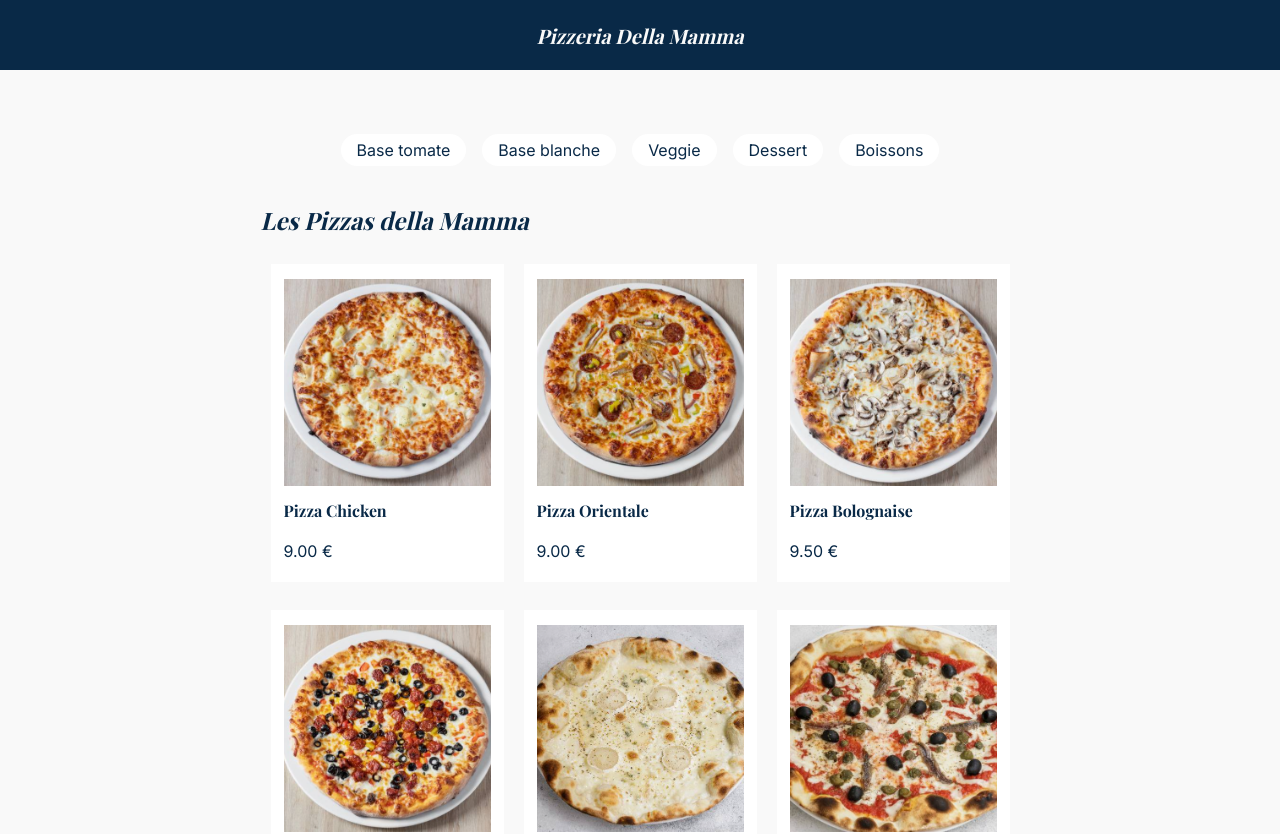
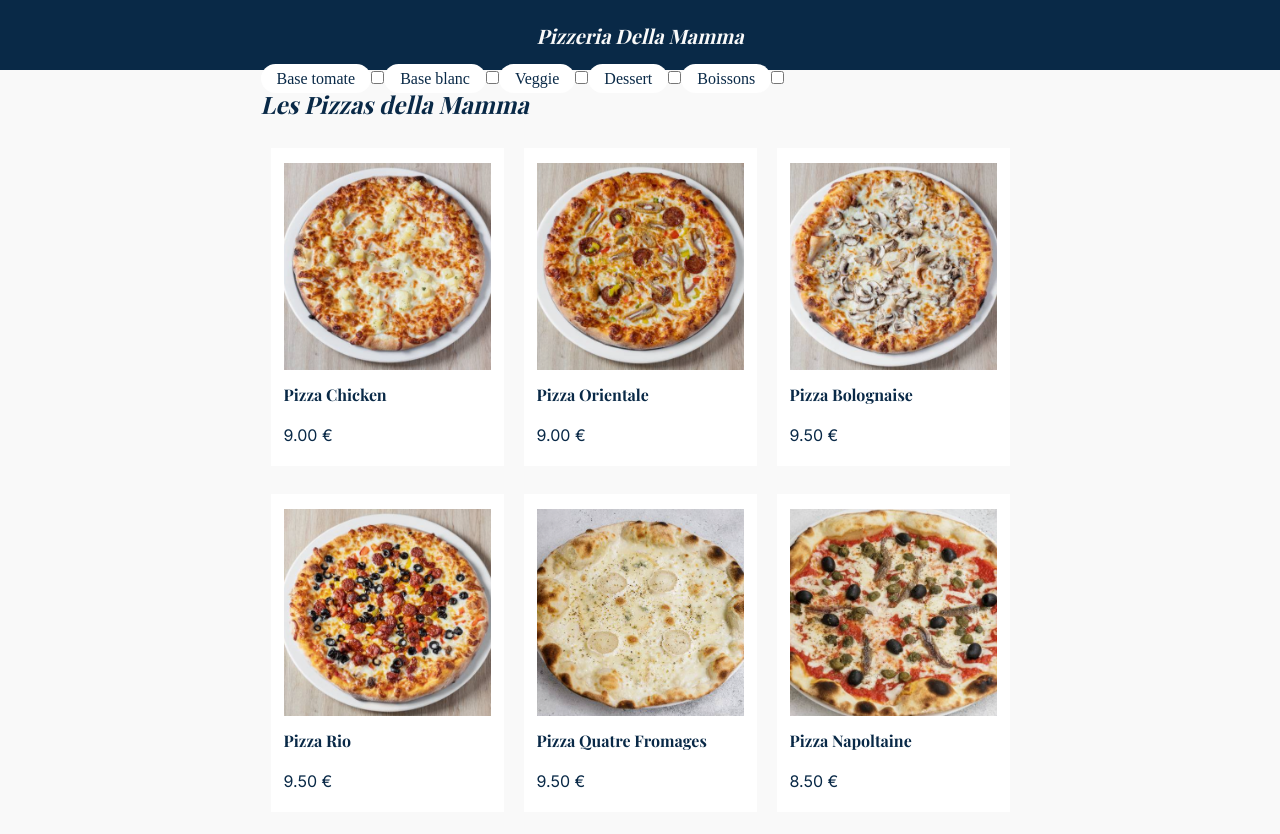
Before and after one commit to AnneGicquel/pizzeriaDellaMamma, an Angular app: page /category in a window 1280 px wide. Shown: the top 834 px of the page. Built offline with nearby package versions, Linux system fonts and the light colour scheme; a web font is replaced by a local one.

Commit message:
multi choix

```diff
--- a/src/app/pages/category/category.component.css
+++ b/src/app/pages/category/category.component.css
@@ -32,7 +32,7 @@ section{
 
 }
 
-a{
+label, input{
     /* border: 1px solid red; */
     padding: 6px 16px 6px 16px;
     border-radius: 50px;
@@ -42,12 +42,12 @@ a{
 
 
 /* toggle */
-main a:hover {
+label a:hover {
     color: white;
     background-color: var(--darkblue);
 }
 
-main a:active{
+label a:active{
     color: white;
     background-color: var(--darkblue);
 
--- a/src/app/pages/category/category.component.html
+++ b/src/app/pages/category/category.component.html
@@ -2,14 +2,32 @@
     <!-- <input type="text" class="form-control" [(ngModel)]="searchTerm"(keyup)="search($event)" placeholder="search products"> -->
 
     <!-- <app-tag-type></app-tag-type> -->
-    <section>
-        <!-- <a (click)="filter('')">all</a> -->
+    <!-- <section>
         <a (click)="filter('tomato')">Base tomate</a>
         <a (click)="filter('white')">Base blanche</a>
         <a (click)="filter('veggie')">Veggie</a>
         <a (click)="filter('dessert')">Dessert</a>
         <a (click)="filter('drink')">Boissons</a>
-    </section>
+    </section> -->
+
+    <form [formGroup]="allCheckbox">
+        <label for="tomato">Base tomate</label>
+        <input (click)="filter('tomato')" type="checkbox" name="tomato" id="tomato" formControlName="tomato">
+
+        <label for="white">Base blanc</label>
+        <input (click)="filter('white')" type="checkbox" name="white" id="white" formControlName="white">
+
+        <label for="veggie">Veggie</label>
+        <input (click)="filter('veggie')" type="checkbox" name="veggie" id="veggie"formControlName="veggie">
+
+        <label for="dessert">Dessert</label>
+        <input (click)="filter('dessert')" type="checkbox" name="dessert" id="dessert"formControlName="dessert">
+
+        <label for="drink">Boissons</label>
+        <input (click)="filter('drink')" type="checkbox" name="drink" id="drink"formControlName="drink">
+    </form>
+
+
 
 
     <h2>Les Pizzas della Mamma</h2>
--- a/src/app/pages/category/category.component.ts
+++ b/src/app/pages/category/category.component.ts
@@ -3,6 +3,7 @@ import { TagType } from 'src/app/mocks/category';
 import { IProduct, PRODUCTS } from 'src/app/mocks/products';
 import { ProductService } from 'src/app/services/products/product.service';
 import { Observable } from 'rxjs';
+import { FormBuilder, FormControl, FormGroup } from '@angular/forms';
 
 @Component({
   selector: 'app-category',
@@ -12,39 +13,44 @@ import { Observable } from 'rxjs';
 
 
 export class CategoryComponent {
-  products : IProduct[]=[];
+  products: IProduct[] = [];
+  allCheckbox!: FormGroup;
 
-  tags:TagType[] = ["tomato" , "white" , "drink" , "veggie" , "dessert"];
-  veggie = this.tags.includes('tomato')
-  searchKey:string="";
+  tags: TagType[] = ["tomato", "white", "drink", "veggie", "dessert"];
+  veggie = ["veggie"]
+  searchKey: string = "";
   // public filterTags:any;
-  public filterCategory : IProduct[]=[];
-  public searchTerm :string='';
+  public filterCategory: IProduct[] = [];
+  public searchTerm: string = '';
 
-  constructor(private productService : ProductService){}
+  constructor(private productService: ProductService, private formBuilder: FormBuilder) { }
 
-  ngOnInit() : void{
+  ngOnInit(): void {
     this.products = this.getProducts();
     this.filterCategory = this.getProducts();
     console.log(this.products)
+
+    this.allCheckbox = new FormGroup({
+      tomato: new FormControl(false),
+      white: new FormControl(false),
+      veggie: new FormControl(false),
+      dessert: new FormControl(false),
+      drink: new FormControl(false),
+    });
   }
 
-  getProducts(){
+  getProducts() {
     return this.productService.getProducts();
 
   }
-  filter(tags:string){
-    this.filterCategory =this.products.filter((a:any)=>{
-      if(a.tags == tags || tags ==''){
+
+  filter(tags: string) {
+    this.filterCategory = this.products.filter((a: any) => {
+      if (a.tags.includes(tags) || tags == '') {
         return a;
       }
-      if(a.tags.includes("veggie")){
-
-      }
     })
+    let isChecked = this.allCheckbox.value;
+    console.log(isChecked);
   }
 }
-
-// if(a.tags.includes("veggie")){
-//   return a;
-// }
```
